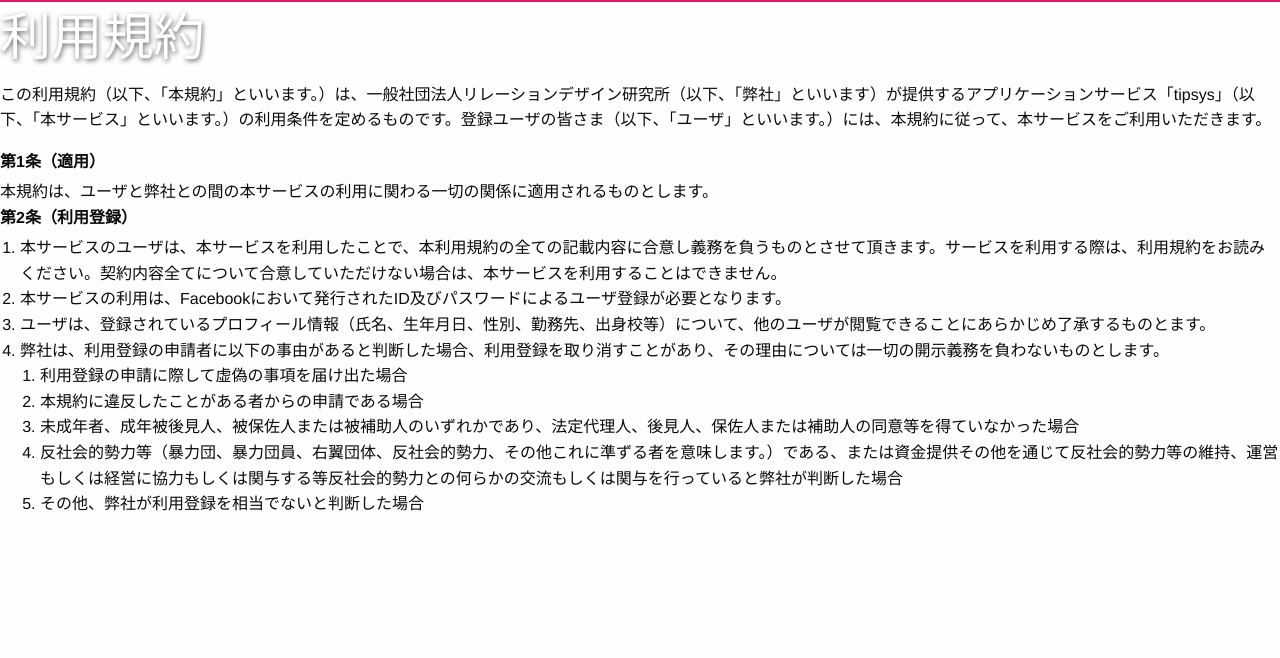
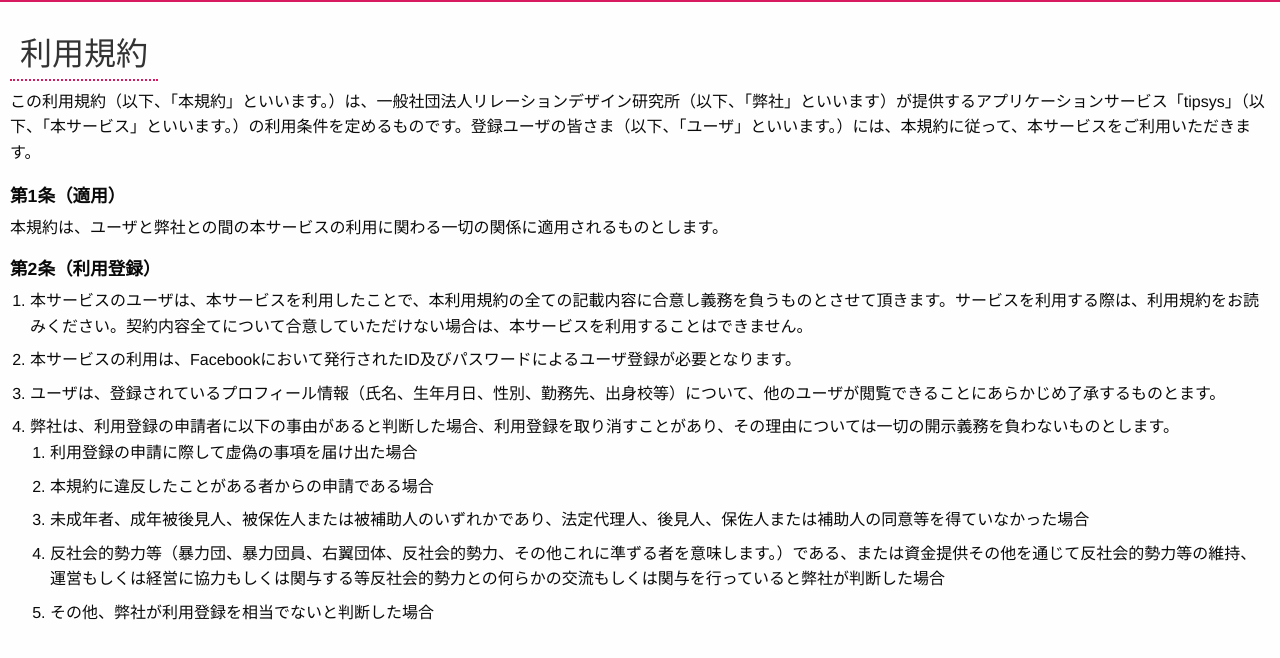
Before and after one commit to tokyosisters/radyapp.github.io, a website: page policy.html in a window 1280 px wide. Drawn offline with Linux system fonts and the light colour scheme.

Commit message:
subページの整形

```diff
--- a/policy.html
+++ b/policy.html
@@ -11,7 +11,7 @@
 </head>
 <body>
 
-  <section>
+  <section class="sub">
 
     <h1>利用規約</h1>
     <p>
--- a/scss/_module.scss
+++ b/scss/_module.scss
@@ -175,6 +175,29 @@ footer {
   .row.column.text-center.header-inner {
     padding: 1rem 0 2rem;
   }
+}
 
+section.sub {
+  padding: 10px;
 
+  h1 {
+    font-size: 2rem;
+    margin-top: 20px;
+    display: inline-block;
+    padding: 0 10px 2px;
+    text-shadow: none;
+    color: #333;
+    border-bottom: 2px dotted $primary-color;
+  }
+
+  dt {
+    font-size: 1.1rem;
+  }
+
+  dd + dt {
+    margin-top: 15px;
+  }
+  li + li {
+    margin-top: 8px;
+  }
 }
```
Also changed, not shown: privacy.html (+1 -1 lines), css/app.css.
